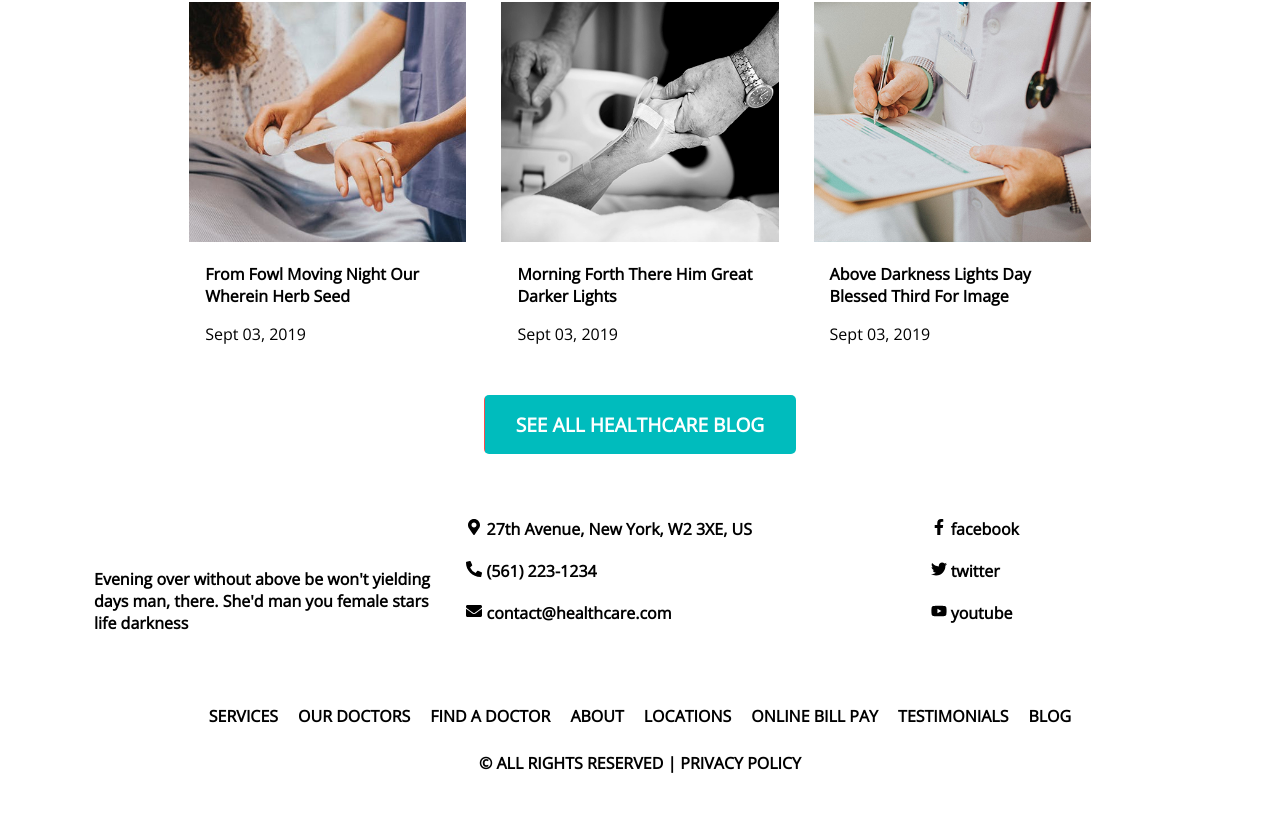
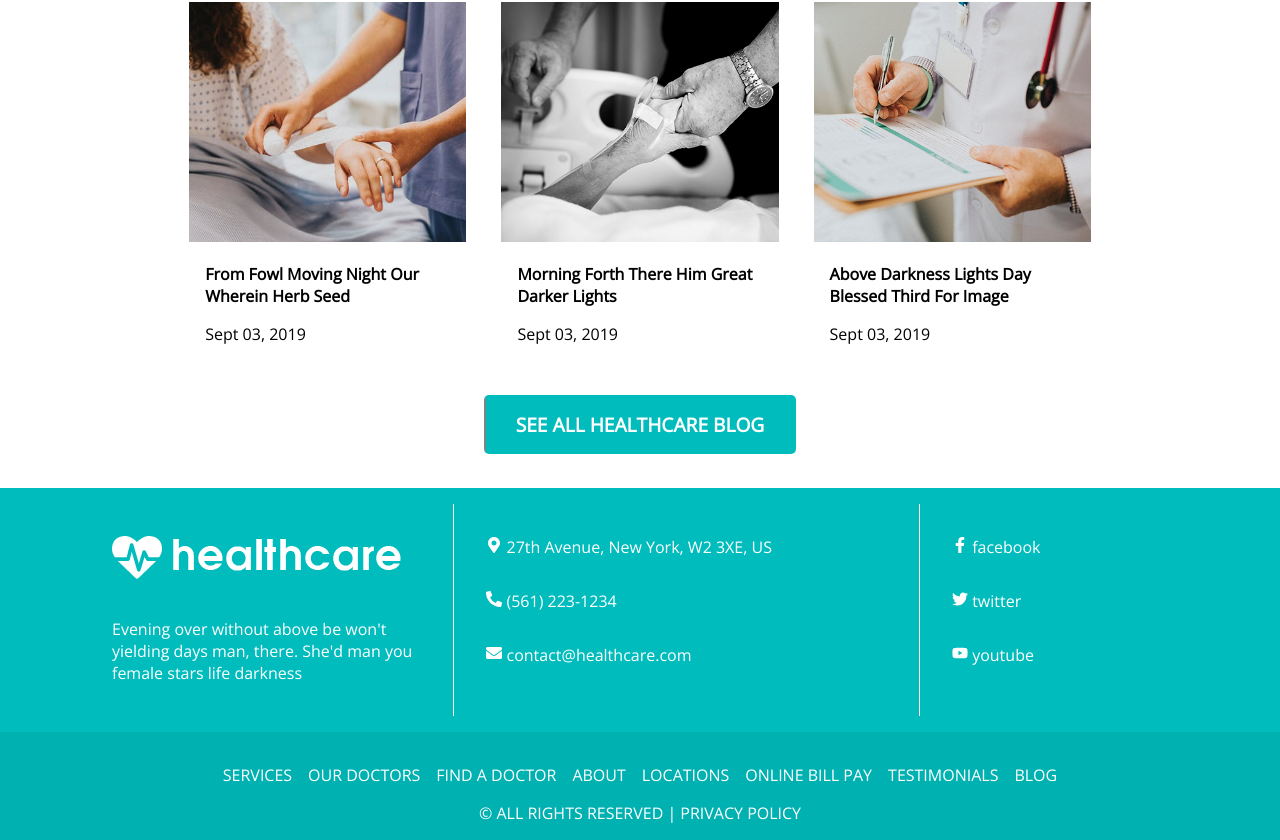
Before and after one commit to zachkirkrey/healthcare-react, a React (Create React App) app: page / in a window 1280 px wide. Shown: the part 4237-5077 px from the top of the page. Before the commit the page ends 5027 px from the top, so only its background shows below. Built offline with nearby package versions, Linux system fonts and the light colour scheme.

Commit message:
Completed Footbar styling using SASS

```diff
--- a/src/assets/styles/_mixin.scss
+++ b/src/assets/styles/_mixin.scss
@@ -20,9 +20,9 @@
   }
 }
 
-@mixin flex($direction: row, $main-axis: flex-start, $cross-axis: stretch) {
+@mixin flex($direction: row, $main: flex-start, $cross: stretch) {
   display: flex;
   flex-direction: $direction;
-  justify-content: $main-axis;
-  align-items: $cross-axis;
+  justify-content: $main;
+  align-items: $cross;
 }
--- a/src/assets/styles/index.scss
+++ b/src/assets/styles/index.scss
@@ -3,3 +3,6 @@
 
 //Navbar
 @use "../../components/Navbar";
+
+// Footer
+@use "../../components/Footer";
--- /dev/null
+++ b/src/components/Footer/_index.scss
@@ -0,0 +1,69 @@
+@use "../../assets/styles/member";
+
+.footer {
+  color: member.$clr-primary-white;
+
+  a {
+    transition: all 0.3s ease;
+
+    &:hover {
+      color: member.$clr-accent-darkblue;
+    }
+  }
+
+  .footer-top {
+    background-color: member.$clr-primary-blue;
+
+    .container {
+      margin-bottom: 0;
+      display: grid;
+      grid-template-columns: 2fr 2.5fr 1.5fr;
+      padding: 1rem;
+
+      & > * {
+        padding: 1rem;
+
+        & > * {
+          padding: 1rem;
+        }
+      }
+
+      .footer-top-second {
+        border-inline: 1px solid member.$clr-primary-white;
+      }
+    }
+  }
+
+  .footer-bottom {
+    background-color: member.$clr-accent-blue2;
+
+    .container {
+      margin-block: 0;
+      padding: 1rem;
+      text-align: center;
+      text-transform: uppercase;
+
+      .footer-links {
+        @include member.flex($main: center);
+        flex-wrap: wrap;
+        padding: 1rem;
+        gap: 1rem;
+      }
+    }
+  }
+}
+
+@media (max-width: 1000px) {
+  .footer {
+    .footer-top {
+      .container {
+        grid-template-columns: 1fr;
+
+        .footer-top-second {
+          border-inline: 0;
+          border-block: 1px solid member.$clr-primary-white;
+        }
+      }
+    }
+  }
+}
--- a/src/components/Footer/index.js
+++ b/src/components/Footer/index.js
@@ -8,14 +8,13 @@ import {
   FaYoutube,
 } from "react-icons/fa";
 import footerLogo from "../../assets/images/footer-logo.png";
-import "./style.css";
 
 const Footer = () => {
   return (
     <div className="footer">
-      <div className="footer-up">
+      <div className="footer-top">
         <div className="container">
-          <div>
+          <div className="footer-top-first">
             <h2>
               <Link to="/">
                 <img src={footerLogo} alt="" />
@@ -26,7 +25,7 @@ const Footer = () => {
               She'd man you female stars life darkness
             </p>
           </div>
-          <div className="footer-up-mid">
+          <div className="footer-top-second">
             <p>
               <FaMapMarkerAlt /> 27th Avenue, New York, W2 3XE, US
             </p>
@@ -60,18 +59,34 @@ const Footer = () => {
           </div>
         </div>
       </div>
-      <div className="footer-down">
+      <div className="footer-bottom">
         <div className="container">
-          <div className="footer-links">
+          <ul className="footer-links">
+            <li>
               <Link to="/services">Services</Link>
+            </li>
+            <li>
               <Link to="/our-doctors">Our Doctors</Link>
+            </li>
+            <li>
               <Link to="/find-a-doctor">Find A Doctor</Link>
+            </li>
+            <li>
               <Link to="/about">About</Link>
+            </li>
+            <li>
               <Link to="/locations">Locations</Link>
+            </li>
+            <li>
               <Link to="/online-bill-pay">Online Bill Pay</Link>
+            </li>
+            <li>
               <Link to="/testimonials">Testimonials</Link>
+            </li>
+            <li>
               <Link to="/blog">Blog</Link>
-          </div>
+            </li>
+          </ul>
           <p>&copy; All Rights Reserved | Privacy Policy</p>
         </div>
       </div>
--- a/src/components/Footer/style.css
+++ /dev/null
@@ -1,70 +0,0 @@
-.footer {
-  color: var(--clr-primary-white);
-}
-
-.footer p,
-.footer a {
-  font-weight: bold;
-}
-
-.footer-up {
-  background-color: var(--clr-primary-blue);
-}
-
-.footer-up .container {
-  display: grid;
-  grid-template-columns: 2fr 2.5fr 1.5fr;
-  gap: 5px;
-  padding: 20px;
-  /* align-items: center; */
-  margin-bottom: 0;
-}
-
-.footer-up p {
-  padding: 10px;
-}
-
-.footer-up-mid {
-  border-inline: 1px solid var(--clr-primary-white);
-}
-
-.footer-down {
-  background-color: var(--clr-primary-blue2);
-}
-
-.footer-down .container {
-  margin-block: 0;
-  text-align: center;
-  text-transform: uppercase;
-  padding-block: 1rem;
-}
-
-.footer-links {
-  display: flex;
-  flex-wrap: wrap;
-  justify-content: center;
-  padding: 20px;
-}
-
-.footer-links a {
-  padding: 5px 10px;
-}
-
-.footer a {
-  transition: all 0.4s ease-in-out;
-}
-
-.footer a:hover {
-  color: var(--clr-secondary-blue);
-}
-
-@media (max-width: 1000px) {
-  .footer-up .container {
-    grid-template-columns: auto;
-  }
-
-  .footer-up-mid {
-    border-inline: none;
-    border-block: 1px solid var(--clr-primary-white);
-  }
-}
```
Lines whose indentation alone changed are shown as unchanged.
